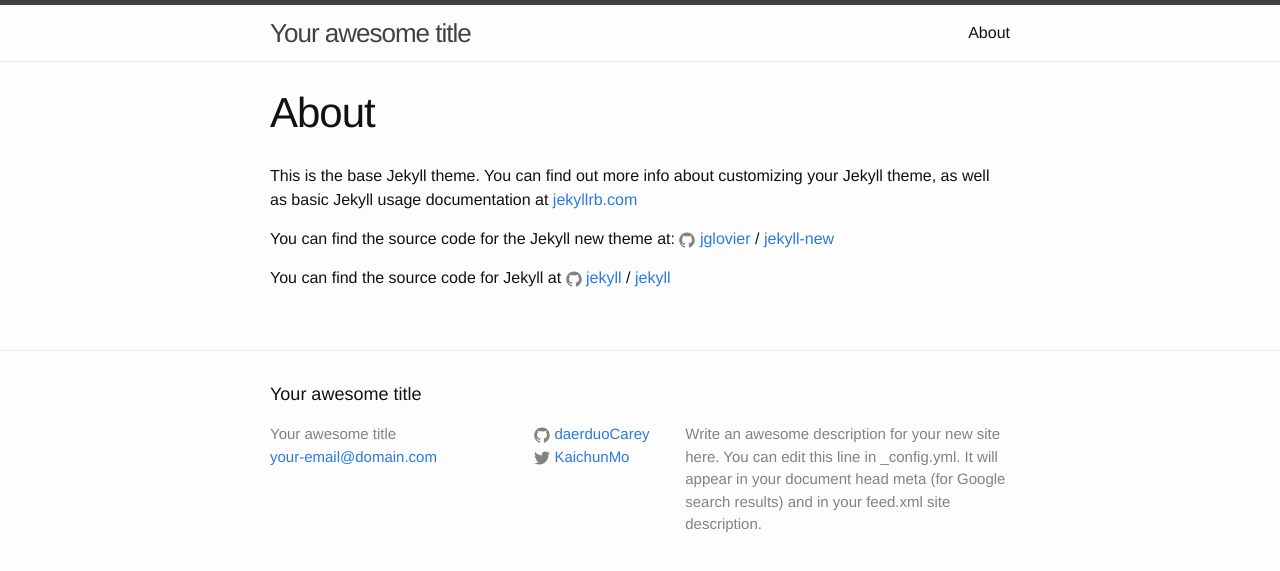
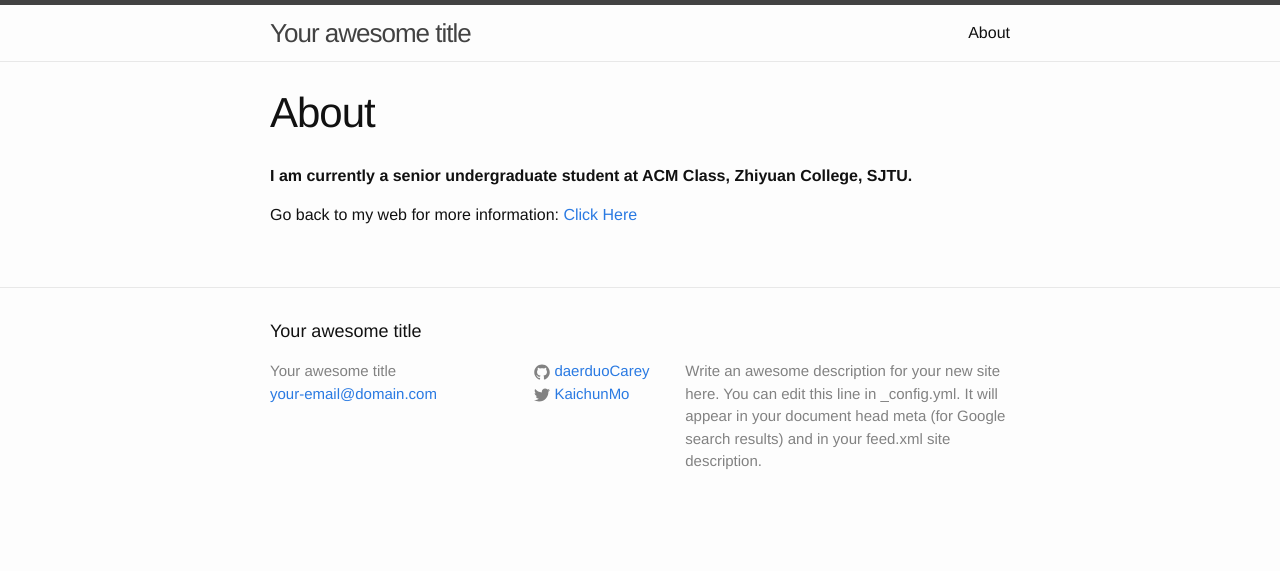
Before and after one commit to daerduoCarey/daerduoCarey.github.io, a Jekyll site: the page built from about.md, in a window 1280 px wide. Shown: the top 571 px of the page. Built offline with Jekyll 4.4.1, drawn with Linux system fonts in a browser that asks for light colours.

```diff
--- a/about.md
+++ b/about.md
@@ -4,12 +4,6 @@ title: About
 permalink: /about/
 ---
 
-This is the base Jekyll theme. You can find out more info about customizing your Jekyll theme, as well as basic Jekyll usage documentation at [jekyllrb.com](http://jekyllrb.com/)
+**I am currently a senior undergraduate student at ACM Class, Zhiyuan College, SJTU.**
 
-You can find the source code for the Jekyll new theme at:
-{% include icon-github.html username="jglovier" %} /
-[jekyll-new](https://github.com/jglovier/jekyll-new)
-
-You can find the source code for Jekyll at
-{% include icon-github.html username="jekyll" %} /
-[jekyll](https://github.com/jekyll/jekyll)
+Go back to my web for more information: [Click Here]({{ site.url }})
```
Also changed, not shown: _posts/2016-02-22-Notes-MXNet.markdown (added, +33 -0 lines), images/mxnet_comparison.png (added).
